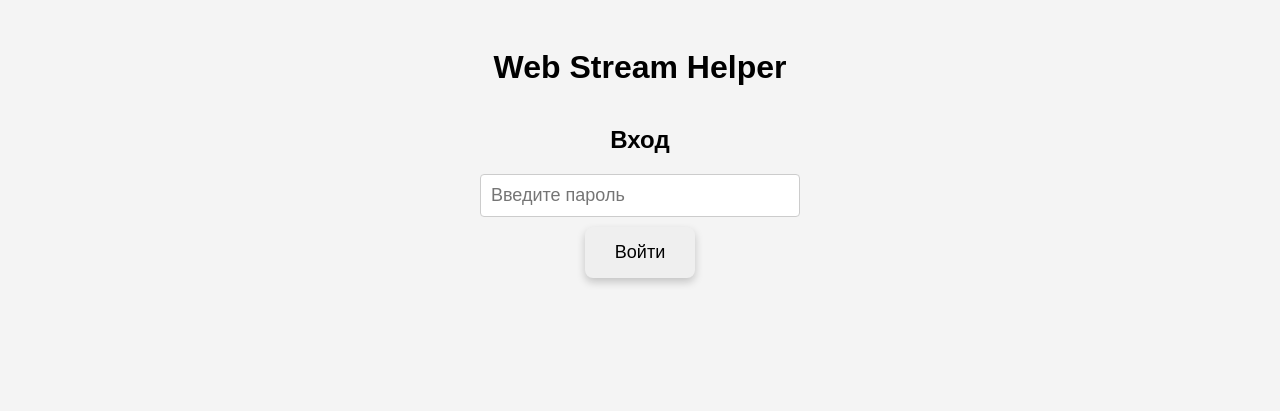
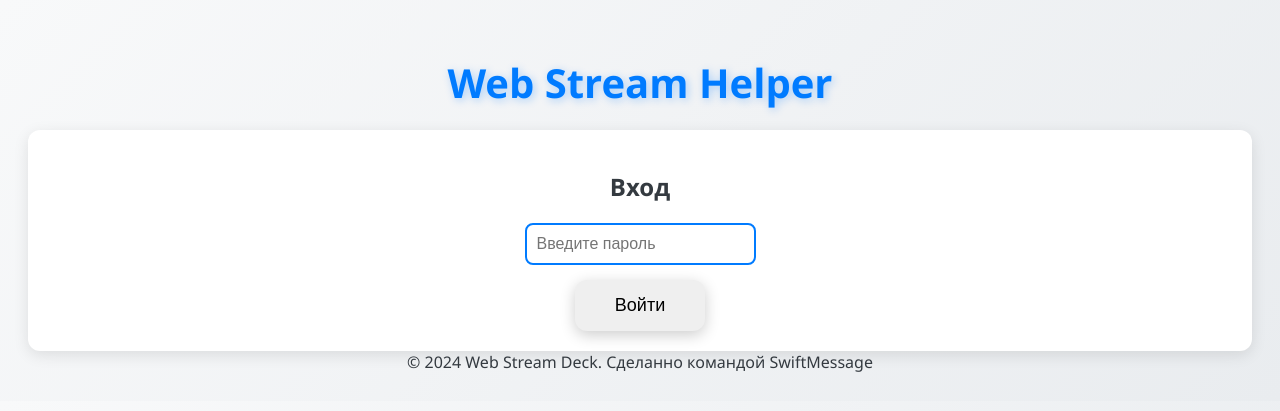
Before and after one commit to swiftmessage/WebStreamHelper, a Flask app: template templates/index.html in a window 1280 px wide. Shown: the top 411 px of the page. Run offline with Flask 3, Linux system fonts and the light colour scheme; the template is opened without the code that fills it, so the values that code supplies are empty.

Commit message:
Add files via upload

```diff
--- a/templates/index.html
+++ b/templates/index.html
@@ -5,76 +5,147 @@
     <meta name="viewport" content="width=device-width, initial-scale=1.0">
     <title>Web Stream Helper</title>
     <style>
+/* Анимации и основные стили */
+@keyframes fadeIn {
+    from {
+        opacity: 0;
+        transform: translateY(20px);
+    }
+    to {
+        opacity: 1;
+        transform: translateY(0);
+    }
+}
+
 body {
-            font-family: Arial, sans-serif;
-            background-color: #f4f4f4;
+    font-family: 'Segoe UI', Tahoma, Geneva, Verdana, sans-serif;
+    background: linear-gradient(135deg, #f8f9fa, #e9ecef);
     text-align: center;
     padding: 20px;
+    color: #343a40;
+    animation: fadeIn 1s ease-out;
 }
+
 h1 {
     margin-bottom: 20px;
+    font-size: 2.5em;
+    font-weight: 600;
+    color: #007BFF;
+    text-shadow: 2px 2px 8px rgba(0, 123, 255, 0.3);
+    transition: transform 0.3s ease-in-out;
+    animation: fadeIn 1.2s ease-out;
 }
+
+h1:hover {
+    transform: scale(1.05);
+}
+
 #buttons {
     display: flex;
     flex-wrap: wrap;
     justify-content: center;
-            gap: 15px;
+    gap: 20px;
+    margin-top: 20px;
 }
+
 button {
-            padding: 15px 30px;
+    padding: 15px 40px;
     font-size: 18px;
     border: none;
-            border-radius: 8px;
+    border-radius: 12px;
     cursor: pointer;
-            transition: background-color 0.3s, transform 0.3s;
-            box-shadow: 0 4px 8px rgba(0, 0, 0, 0.2);
+    transition: background-color 0.3s, transform 0.3s, box-shadow 0.3s;
+    box-shadow: 0 4px 15px rgba(0, 0, 0, 0.2);
 }
+
+button:hover {
+    transform: translateY(-5px);
+    box-shadow: 0 6px 20px rgba(0, 0, 0, 0.3);
+}
+
 .button-configure {
     background-color: #007BFF;
     color: #fff;
     font-weight: bold;
-            border-radius: 12px;
     margin-top: 20px;
+    transition: background-color 0.4s, box-shadow 0.4s;
 }
+
+.button-configure:hover {
+    background-color: #0056b3;
+    box-shadow: 0 6px 20px rgba(0, 86, 179, 0.5);
+}
+
 .button-action {
-            background-color: #4CAF50; /* Зеленый по умолчанию */
+    background-color: #4CAF50;
     color: #fff;
 }
+
 .button-action.muted {
-            background-color: #f44336; /* Красный */
+    background-color: #f44336;
 }
+
 .button-action.active {
-            background-color: #4CAF50; /* Зеленый */
+    background-color: #4CAF50;
 }
+
 .button-action.inactive {
-            background-color: #f44336; /* Красный */
+    background-color: #f44336;
 }
+
 .delete-icon {
-            color: red;
+    color: #dc3545;
     cursor: pointer;
-            font-size: 20px;
-            margin-left: 10px;
-            transition: color 0.3s;
+    font-size: 24px;
+    margin-left: 15px;
+    transition: color 0.3s, transform 0.3s;
 }
+
 .delete-icon:hover {
-            color: darkred;
+    color: #bd2130;
+    transform: scale(1.2);
 }
+
 #login-form, #setup-form {
     display: none;
     flex-direction: column;
     align-items: center;
-            width: 320px; /* Ensures consistent width for forms */
-            margin: 0 auto; /* Center forms horizontally */
+    background-color: #fff;
+    padding: 20px;
+    border-radius: 12px;
+    box-shadow: 0 4px 15px rgba(0, 0, 0, 0.1);
+    transition: opacity 0.5s ease-in-out;
+    animation: fadeIn 1.6s ease-out;
 }
+
 #login-form input, #setup-form input {
-            font-size: 18px;  /* Larger font size for readability */
-            padding: 10px;    /* More padding for easier interaction */
-            width: 100%;      /* Fill the width of the form */
-            box-sizing: border-box; /* Include padding in width calculation */
-            margin-bottom: 10px;
-            border-radius: 4px;
-            border: 1px solid #ccc; /* Add a subtle border for input fields */
+    margin-bottom: 15px;
+    padding: 10px;
+    font-size: 16px;
+    border: 2px solid #007BFF;
+    border-radius: 8px;
+    transition: border-color 0.3s ease-in-out;
 }
+
+#login-form input:focus, #setup-form input:focus {
+    border-color: #0056b3;
+}
+
+#footer {
+    position: fixed;
+    bottom: 0;
+    left: 0;
+    width: 100%;
+    background-color: #343a40;
+    color: #ffffff;
+    text-align: center;
+    padding: 10px 0;
+    font-size: 14px;
+    box-shadow: 0 -2px 10px rgba(0, 0, 0, 0.1);
+    animation: fadeIn 2s ease-out;
+}
+
+
     </style>
     <script>
         async function showMainContent() {
@@ -196,7 +267,11 @@
                 </div>
             {% endfor %}
         </div>
+
         <button class="button-configure" onclick="window.location.href='/config'">Настройки</button>
+    </div>
+ <div class="footer">
+        &copy; 2024 Web Stream Deck. Cделанно командой SwiftMessage
  </div>
 </body>
 </html>
```
Also changed, not shown: templates/config.html (+46 -1 lines), templates/info.html (+37 -5 lines). Lines whose indentation alone changed are shown as unchanged.
